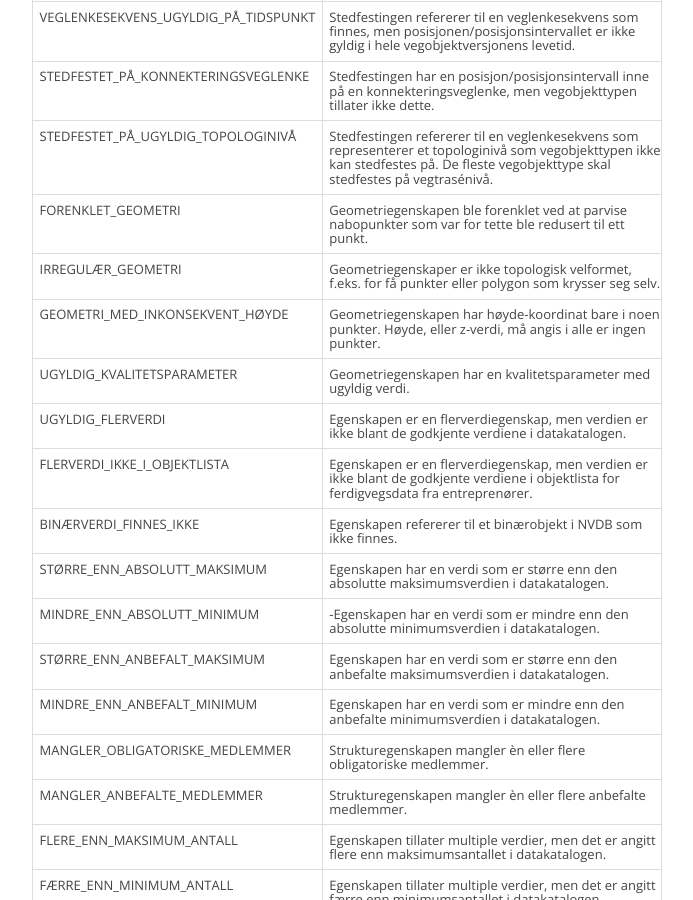
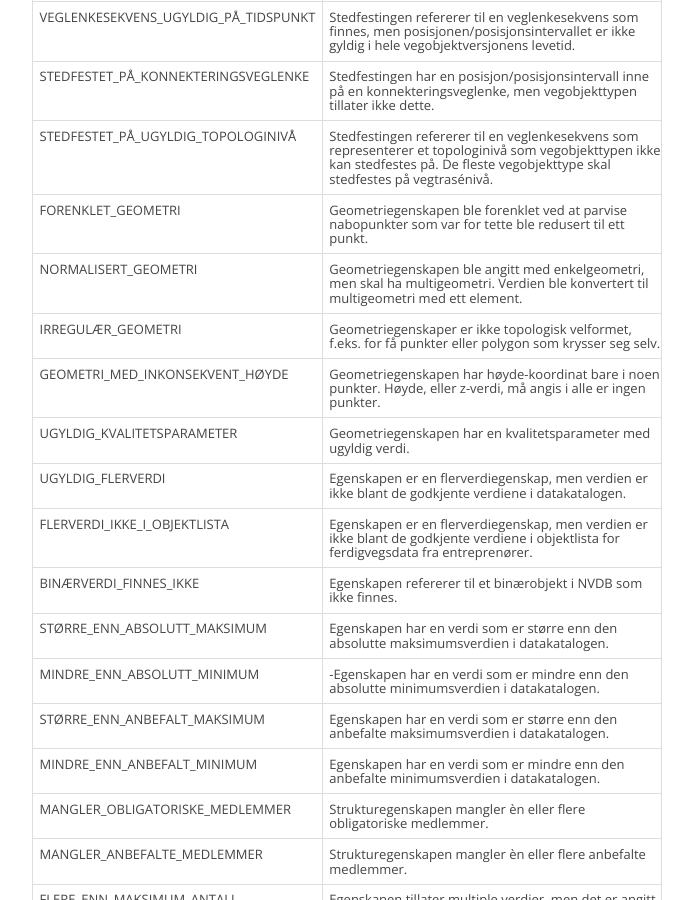
Before and after one commit to nvdb-vegdata/apiskrivdokumentasjon, a Jekyll site: the page built from endringssett/behandlingsresultat.md, in a window 1280 px wide and 900 px high, scrolled down 5740 px. Shown: the whole window, without its empty margins (433-1126 px from the left). Built offline with Jekyll 4.4.1, drawn with Linux system fonts in a browser that asks for light colours; our own code applies the rules of GitHub Pages for plain Markdown files.

Commit message:
New violation code

```diff
--- a/endringssett/behandlingsresultat.md
+++ b/endringssett/behandlingsresultat.md
@@ -189,6 +189,7 @@ VEGLENKESEKVENS_UGYLDIG_PÅ_TIDSPUNKT|Stedfestingen refererer til en veglenkesek
 STEDFESTET_PÅ_KONNEKTERINGSVEGLENKE|Stedfestingen har en posisjon/posisjonsintervall inne på en konnekteringsveglenke, men vegobjekttypen tillater ikke dette.
 STEDFESTET_PÅ_UGYLDIG_TOPOLOGINIVÅ|Stedfestingen refererer til en veglenkesekvens som representerer et topologinivå som vegobjekttypen ikke kan stedfestes på. De fleste vegobjekttype skal stedfestes på vegtrasénivå.
 FORENKLET_GEOMETRI|Geometriegenskapen ble forenklet ved at parvise nabopunkter som var for tette ble redusert til ett punkt.
+NORMALISERT_GEOMETRI|Geometriegenskapen ble angitt med enkelgeometri, men skal ha multigeometri. Verdien ble konvertert til multigeometri med ett element.
 IRREGULÆR_GEOMETRI|Geometriegenskaper er ikke topologisk velformet, f.eks. for få punkter eller polygon som krysser seg selv.
 GEOMETRI_MED_INKONSEKVENT_HØYDE|Geometriegenskapen har høyde-koordinat bare i noen punkter. Høyde, eller z-verdi, må angis i alle er ingen punkter.
 UGYLDIG_KVALITETSPARAMETER|Geometriegenskapen har en kvalitetsparameter med ugyldig verdi.
```
